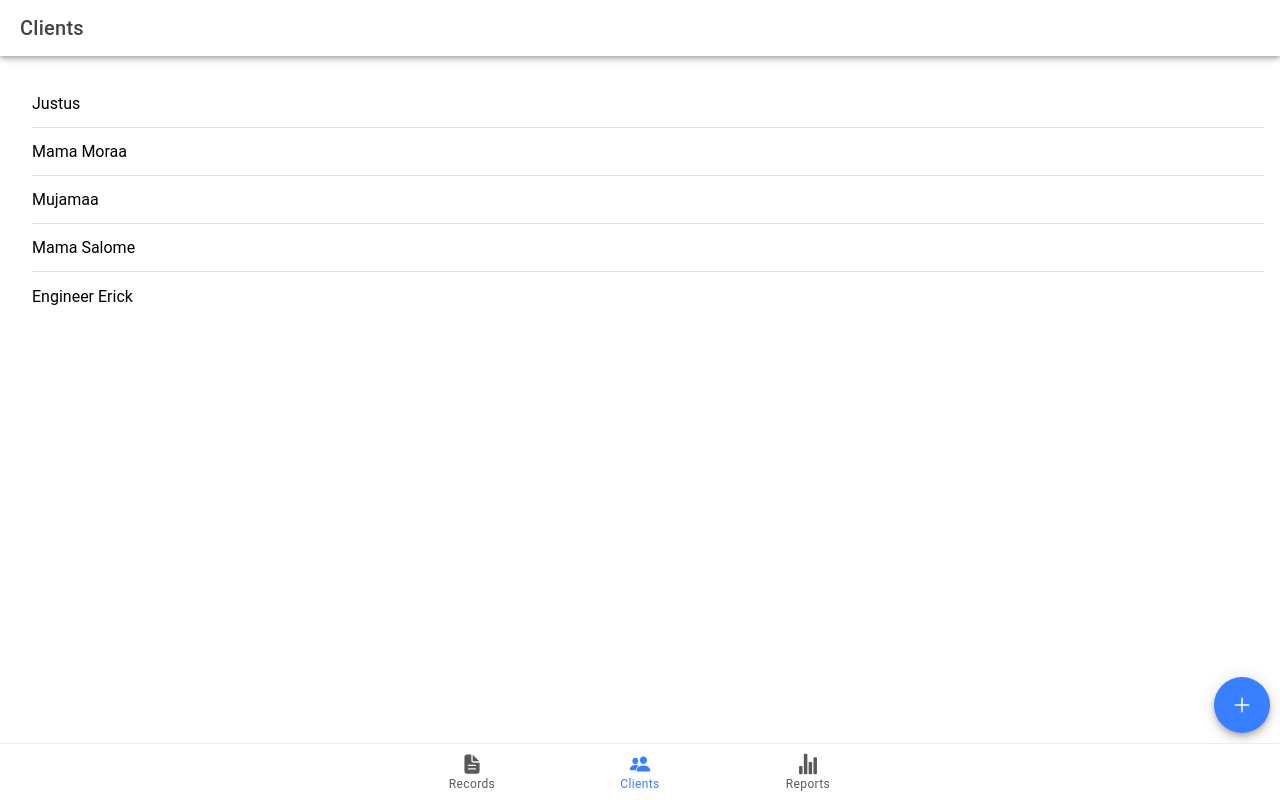
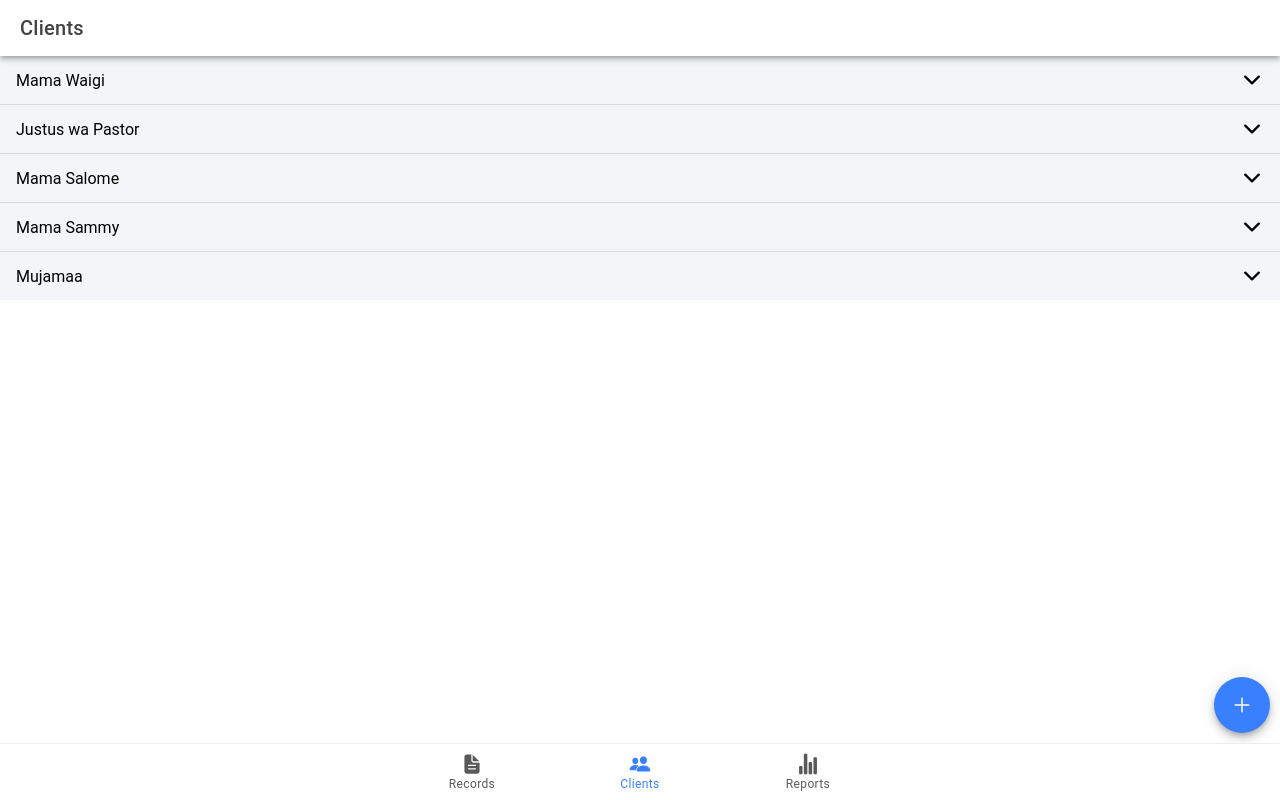
Before and after one commit to egichuhis/milk-tracker-app, a React (Vite) app: page /clients in a window 1280 px wide. Built offline with nearby package versions, Linux system fonts and the light colour scheme.

Commit message:
Add accordion to client list

```diff
--- /dev/null
+++ b/src/components/Accordion.tsx
@@ -0,0 +1,54 @@
+import React from "react";
+import {
+  IonAccordion,
+  IonAccordionGroup,
+  IonItem,
+  IonLabel,
+} from "@ionic/react";
+function Accordion() {
+  return (
+    <IonAccordionGroup>
+      <IonAccordion value="first">
+        <IonItem slot="header" color="light">
+          <IonLabel>Mama Waigi</IonLabel>
+        </IonItem>
+        <div className="ion-padding" slot="content">
+          First Content
+        </div>
+      </IonAccordion>
+      <IonAccordion value="second">
+        <IonItem slot="header" color="light">
+          <IonLabel>Justus wa Pastor</IonLabel>
+        </IonItem>
+        <div className="ion-padding" slot="content">
+          Second Content
+        </div>
+      </IonAccordion>
+      <IonAccordion value="third">
+        <IonItem slot="header" color="light">
+          <IonLabel>Mama Salome</IonLabel>
+        </IonItem>
+        <div className="ion-padding" slot="content">
+          Third Content
+        </div>
+      </IonAccordion>
+      <IonAccordion value="fourth">
+        <IonItem slot="header" color="light">
+          <IonLabel>Mama Sammy</IonLabel>
+        </IonItem>
+        <div className="ion-padding" slot="content">
+          Fourth Content
+        </div>
+      </IonAccordion>
+      <IonAccordion value="fifth">
+        <IonItem slot="header" color="light">
+          <IonLabel>Mujamaa</IonLabel>
+        </IonItem>
+        <div className="ion-padding" slot="content">
+          Fifth Content
+        </div>
+      </IonAccordion>
+    </IonAccordionGroup>
+  );
+}
+export default Accordion;
--- a/src/components/ClientList.tsx
+++ b/src/components/ClientList.tsx
@@ -1,5 +1,5 @@
 import "./ClientList.css";
-import { IonItem, IonLabel, IonList } from "@ionic/react";
+import Accordion from "../components/Accordion";
 
 interface ContainerProps {
   name: string;
@@ -7,23 +7,9 @@ interface ContainerProps {
 
 const ClientList: React.FC<ContainerProps> = ({ name }) => {
   return (
-      <IonList inset={true}>
-        <IonItem>
-          <IonLabel>Justus</IonLabel>
-        </IonItem>
-        <IonItem>
-          <IonLabel>Mama Moraa</IonLabel>
-        </IonItem>
-        <IonItem>
-          <IonLabel>Mujamaa</IonLabel>
-        </IonItem>
-        <IonItem>
-          <IonLabel>Mama Salome</IonLabel>
-        </IonItem>
-        <IonItem>
-          <IonLabel>Engineer Erick</IonLabel>
-        </IonItem>
-      </IonList>
+    <>
+      <Accordion/>
+    </>
   );
 };
 
```
Also changed, not shown: src/components/BackDrop.tsx (added, +35 -0 lines), src/components/Modal.tsx (added, +79 -0 lines).
